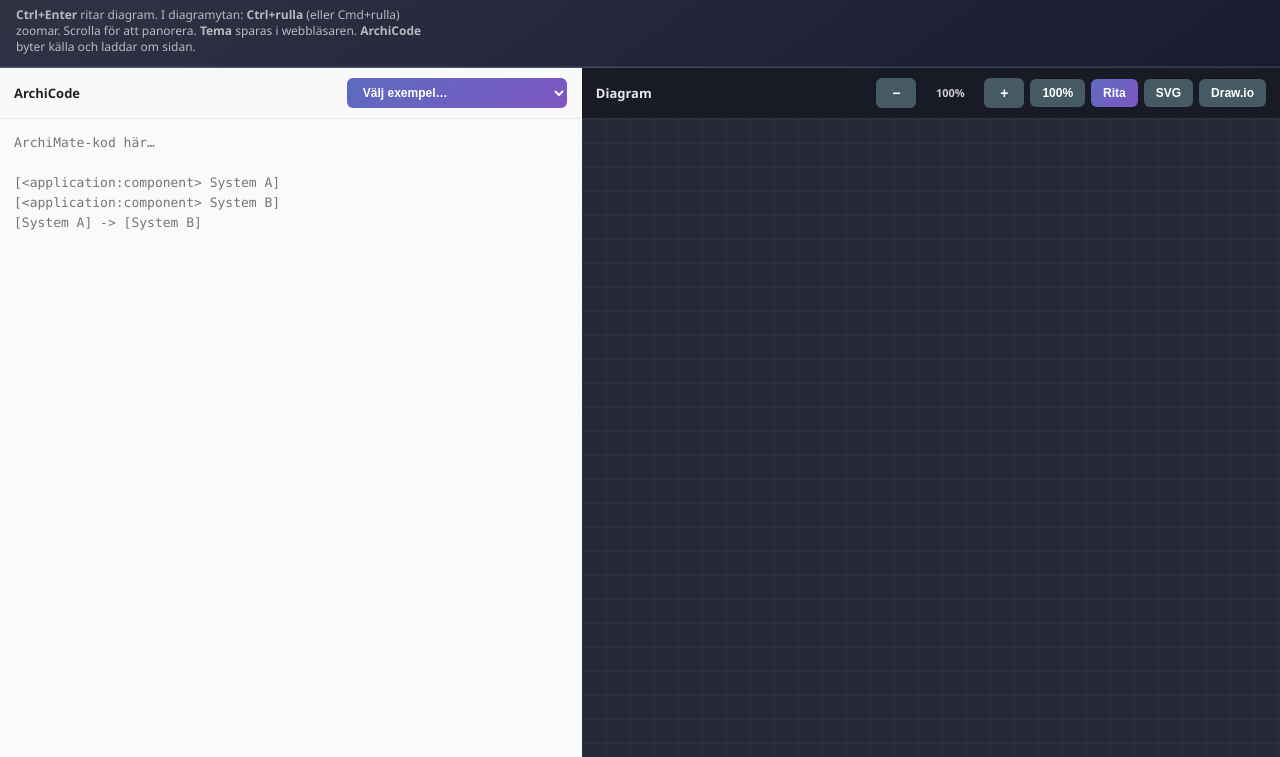
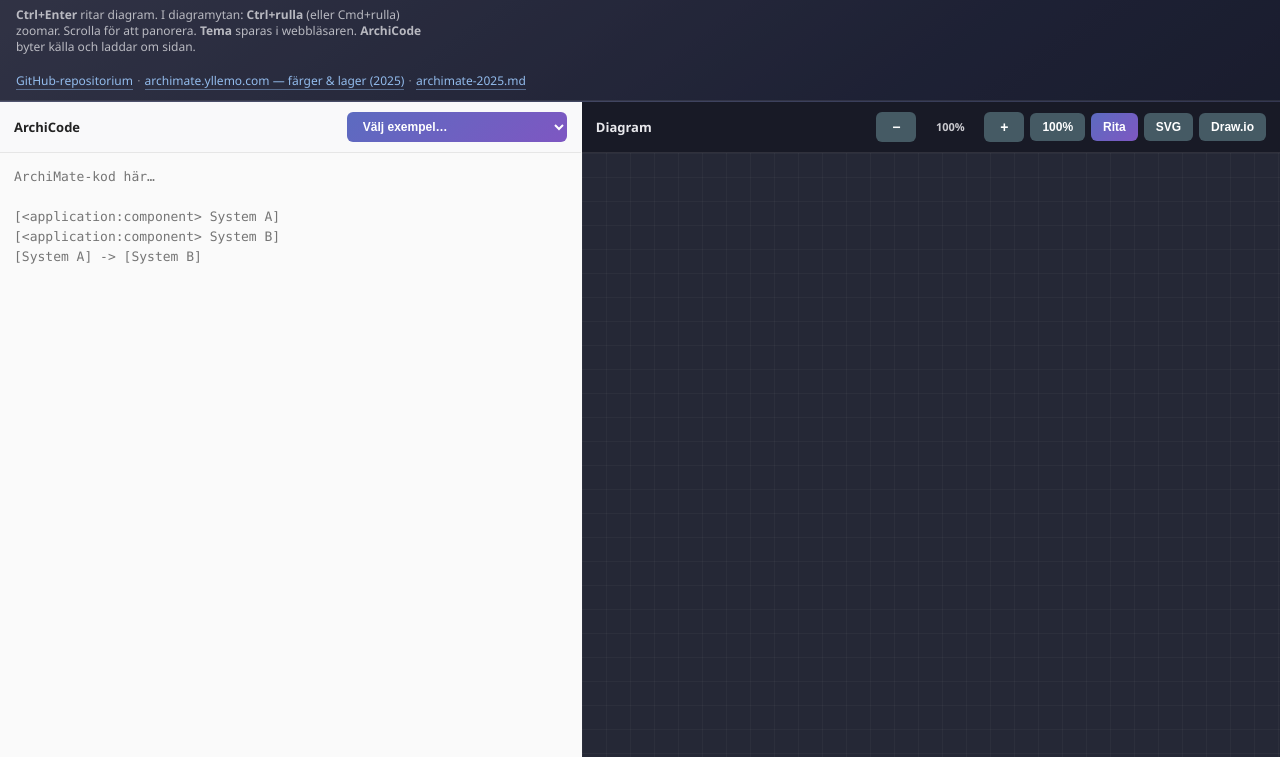
Before and after one commit to yllemo/ArchiCode, a website: page demo/index.html in a window 1280 px wide. Shown: the part 43-800 px from the top of the page. Drawn offline with Linux system fonts and the light colour scheme; files whose address does not match are found by name.

Commit message:
Uppdatera CDN-referenser till @latest och lägg till demo-länkar
- Ändra jsDelivr-referenser från specifik commit till @latest i båda README-filer
- Ta bort unpkg-alternativ från dokumentation (behåll bara jsDelivr)
- Lägg till demo-länkar i header: GitHub-repo, archimate.yllemo.com, archimate-2025.md
- Förbättra navigationsmöjligheter för användare att hitta relaterade resurser

```diff
--- a/demo/index.html
+++ b/demo/index.html
@@ -135,6 +135,31 @@
             padding: 1px 5px;
             border-radius: 4px;
             font-size: 11px;
+        }
+
+        .top-bar .demo-links {
+            font-size: 12px;
+            opacity: 0.9;
+            margin: 6px 0 0;
+            line-height: 1.5;
+            flex-wrap: wrap;
+        }
+
+        .top-bar .demo-links a {
+            color: #9ecbff;
+            text-decoration: none;
+            border-bottom: 1px solid rgba(158, 203, 255, 0.45);
+        }
+
+        .top-bar .demo-links a:hover {
+            color: #e3f0ff;
+            border-bottom-color: rgba(227, 240, 255, 0.85);
+        }
+
+        .top-bar .demo-links .sep {
+            opacity: 0.55;
+            margin: 0 0.35em;
+            user-select: none;
         }
 
         .messages {
@@ -355,6 +380,16 @@
             color: #263238;
         }
 
+        html[data-theme="light"] .top-bar .demo-links a {
+            color: #0d47a1;
+            border-bottom-color: rgba(13, 71, 161, 0.35);
+        }
+
+        html[data-theme="light"] .top-bar .demo-links a:hover {
+            color: #1565c0;
+            border-bottom-color: rgba(21, 101, 192, 0.65);
+        }
+
         html[data-theme="light"] .top-settings .setting-line {
             color: #37474f;
         }
@@ -429,6 +464,9 @@
             <p class="hint">
                 <strong>Ctrl+Enter</strong> ritar diagram. I diagramytan: <strong>Ctrl+rulla</strong> (eller Cmd+rulla) zoomar.
                 Scrolla för att panorera. <strong>Tema</strong> sparas i webbläsaren. <strong>ArchiCode</strong> byter källa och laddar om sidan.
+            </p>
+            <p class="demo-links">
+                <a href="https://github.com/yllemo/ArchiCode" target="_blank" rel="noopener noreferrer">GitHub-repositorium</a><span class="sep" aria-hidden="true">·</span><a href="https://archimate.yllemo.com/" target="_blank" rel="noopener noreferrer" title="ArchiMate 2025 Modern Color Set — samma palett som archimate-2025.md i repot">archimate.yllemo.com — färger &amp; lager (2025)</a><span class="sep" aria-hidden="true">·</span><a href="https://github.com/yllemo/ArchiCode/blob/main/archimate-2025.md" target="_blank" rel="noopener noreferrer" title="Källtext för färgreferensen">archimate-2025.md</a>
             </p>
         </header>
 
```
Also changed, not shown: README.md, README_EN.md.
